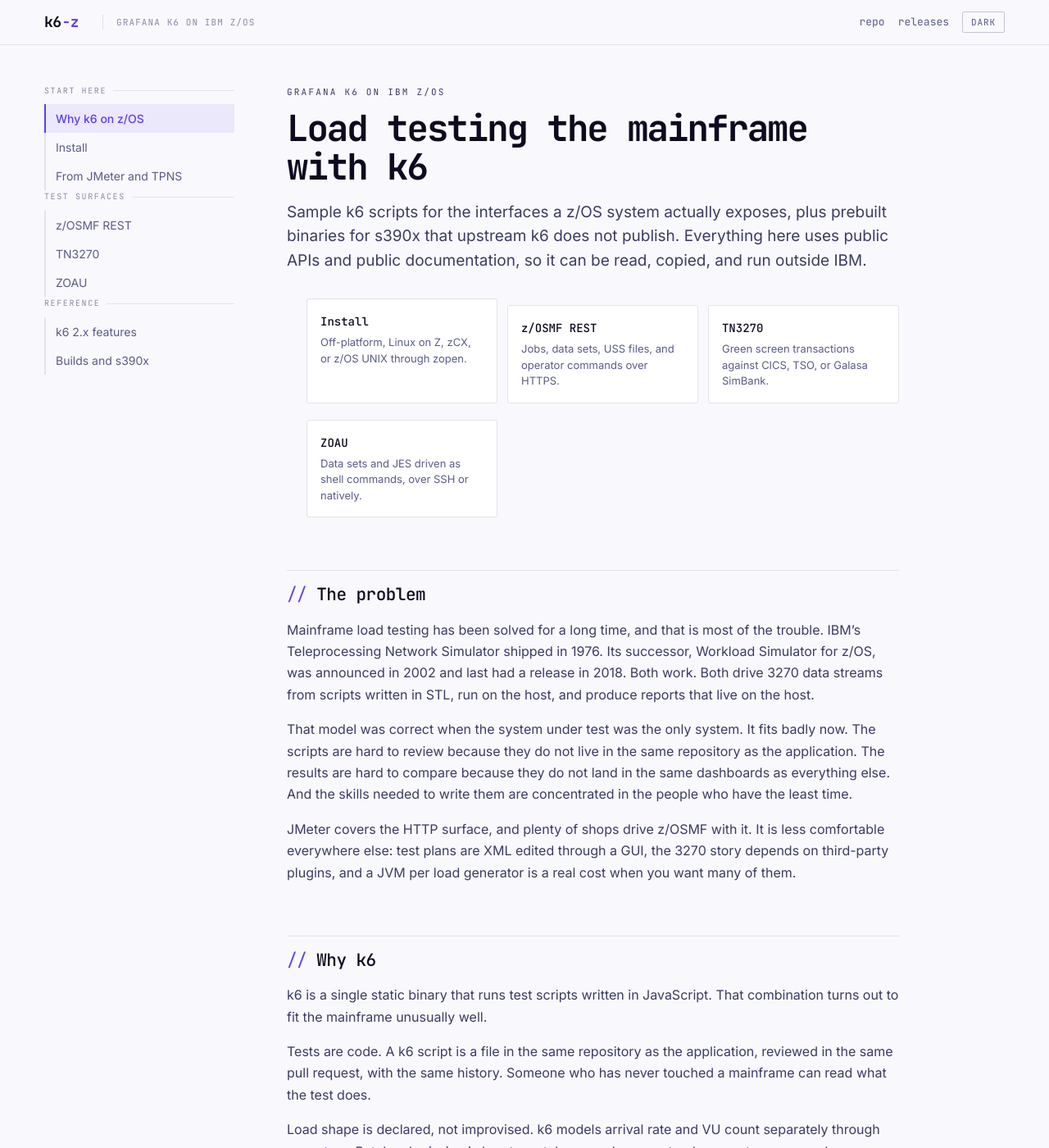
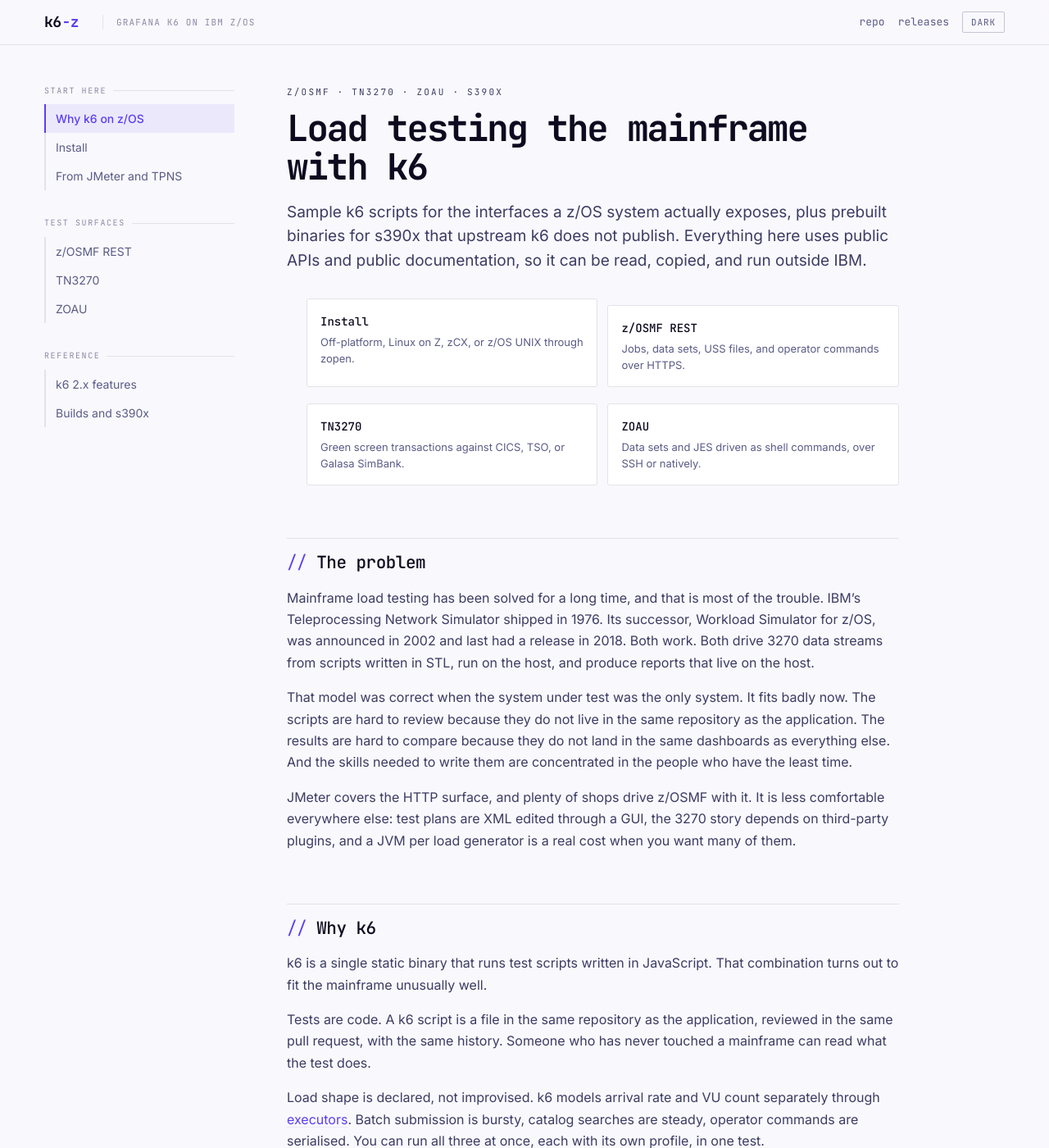
Before and after one commit to msradam/k6-z, a Jekyll site: the page built from docs/index.md, in a window 1280 px wide and 1400 px high. Shown: the whole window at 82% size. Built offline with Jekyll 4.4.1, drawn with Linux system fonts in a browser that asks for light colours.

Commit message:
Fix sidebar group spacing and balance the landing card grid

```diff
--- a/docs/assets/site.css
+++ b/docs/assets/site.css
@@ -338,7 +338,7 @@
   background: var(--line);
 }
 
-.sidebar-label + .sidebar-label {
+.sidebar ul + .sidebar-label {
   margin-top: var(--step-6);
 }
 
@@ -560,9 +560,13 @@
   max-width: 62ch;
 }
 
+.lede + h2 {
+  margin-top: var(--step-6);
+}
+
 .cards {
   display: grid;
-  grid-template-columns: repeat(auto-fit, minmax(210px, 1fr));
+  grid-template-columns: repeat(auto-fit, minmax(260px, 1fr));
   gap: var(--step-3);
   margin: var(--step-6) 0 var(--step-7);
   padding: 0;
--- a/docs/index.md
+++ b/docs/index.md
@@ -4,7 +4,7 @@
 description: Load testing IBM z/OS with Grafana k6, using only publicly documented APIs and commands.
 ---
 
-<p class="eyebrow">Grafana k6 on IBM z/OS</p>
+<p class="eyebrow">z/OSMF · TN3270 · ZOAU · s390x</p>
 
 # Load testing the mainframe with k6
 
```
